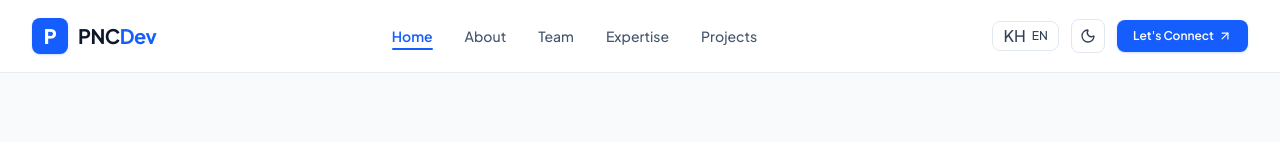
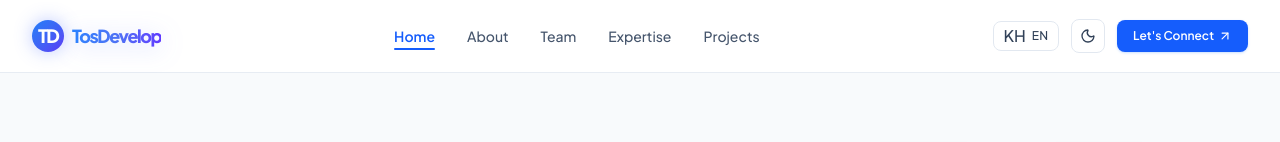
Before and after one commit to TosDevelop/TosDevelop_Portfolio, a React (Vite) app: page / in a window 1280 px wide. Shown: the top 142 px of the page. Built offline with nearby package versions, Linux system fonts and the light colour scheme; a web font is replaced by a local one.

Commit message:
Deleted README.md file in public folder.

```diff
--- a/index.html
+++ b/index.html
@@ -3,10 +3,10 @@
   <head>
     <meta charset="UTF-8" />
     <meta name="viewport" content="width=device-width, initial-scale=1.0" />
-    <title>PNCDev - Team Portfolio</title>
-    <meta name="description" content="Showcase portfolio for PNC Student Technology Team featuring 7 student professionals across full-stack development, QA, planning, data, and infrastructure." />
-    <meta property="og:title" content="KromDev - PNC Student Team Portfolio" />
-    <meta property="og:description" content="Showcase portfolio for PNC Student Technology Team featuring 7 student professionals across full-stack development, QA, planning, data, and infrastructure." />
+    <title>TosDevelop - Team Portfolio</title>
+    <meta name="description" content="Showcase portfolio for the TosDevelop student technology team featuring talented developers, planners, and digital professionals." />
+    <meta property="og:title" content="TosDevelop - Student Team Portfolio" />
+    <meta property="og:description" content="Showcase portfolio for the TosDevelop student technology team featuring talented developers, planners, and digital professionals." />
     <meta property="og:type" content="website" />
     <meta name="twitter:card" content="summary_large_image" />
     <link rel="preconnect" href="https://fonts.googleapis.com">
--- a/metadata.json
+++ b/metadata.json
@@ -1,6 +1,6 @@
 {
-  "name": "KromDev - PNC Student Team Portfolio",
-  "description": "Showcase portfolio for PNC Student Technology Team featuring 7 student professionals across full-stack development, QA, planning, data, and infrastructure.",
+  "name": "TosDevelop - Student Team Portfolio",
+  "description": "Showcase portfolio for the TosDevelop student technology team featuring talented developers, planners, and digital professionals.",
   "requestFramePermissions": [],
   "majorCapabilities": ["MAJOR_CAPABILITY_SERVER_SIDE_GEMINI_API"]
 }
--- /dev/null
+++ b/src/components/common/BrandLogo.tsx
@@ -0,0 +1,32 @@
+import React from 'react';
+
+interface BrandLogoProps {
+  className?: string;
+  compact?: boolean;
+}
+
+export const BrandLogo: React.FC<BrandLogoProps> = ({ className = '', compact = false }) => {
+  return (
+    <div className={`flex items-center ${className}`}>
+      <div className="relative flex items-center justify-center shrink-0 rounded-2xl bg-gradient-to-br from-[#1d7ef8] via-[#3f64f5] to-[#5a38f6] shadow-[0_0_18px_rgba(70,104,255,0.35)]">
+        <span
+          className={`relative font-black tracking-[-0.1em] text-white ${
+            compact ? 'text-[1.15rem] leading-none h-8 w-8' : 'text-[1.75rem] leading-none h-11 w-11'
+          } flex items-center justify-center`}
+        >
+          TD
+        </span>
+      </div>
+
+      <span
+        className={
+          compact
+            ? 'ml-2 text-lg font-black tracking-[-0.08em] bg-gradient-to-r from-[#2a83ff] via-[#4d72f5] to-[#5f39ff] bg-clip-text text-transparent drop-shadow-[0_4px_12px_rgba(79,106,255,0.25)]'
+            : 'ml-3 text-[2rem] sm:text-[2.4rem] font-black tracking-[-0.08em] bg-gradient-to-r from-[#2a83ff] via-[#4d72f5] to-[#5f39ff] bg-clip-text text-transparent drop-shadow-[0_4px_12px_rgba(79,106,255,0.25)]'
+        }
+      >
+        TosDevelop
+      </span>
+    </div>
+  );
+};
--- a/src/components/common/Footer.tsx
+++ b/src/components/common/Footer.tsx
@@ -1,6 +1,7 @@
 import React from 'react';
 import { useLanguage } from '../../context/LanguageContext';
 import { ArrowRight, Github, Linkedin, Send } from 'lucide-react';
+import { BrandLogo } from './BrandLogo';
 
 interface FooterProps {
   onNavigate: (tab: string) => void;
@@ -15,14 +16,7 @@ export const Footer: React.FC<FooterProps> = ({ onNavigate }) => {
         <div className="flex flex-col md:flex-row md:items-start justify-between gap-8 pb-10 border-b border-slate-100 dark:border-slate-800/80">
           {/* Brand & Description */}
           <div className="max-w-md space-y-3">
-            <div className="flex items-center gap-2.5">
-              <div className="w-8 h-8 rounded-lg bg-blue-600 flex items-center justify-center text-white font-bold text-lg">
-                <span>P</span>
-              </div>
-              <span className="text-xl font-bold tracking-tight text-slate-900 dark:text-white">
-                PNC<span className="text-blue-600 dark:text-blue-400">Dev</span>
-              </span>
-            </div>
+            <BrandLogo compact className="items-center" />
             <p className="text-sm font-semibold text-slate-800 dark:text-slate-200">
               {t.footer.tagline}
             </p>
--- a/src/components/common/Navbar.tsx
+++ b/src/components/common/Navbar.tsx
@@ -2,6 +2,7 @@ import React, { useState } from 'react';
 import { useLanguage } from '../../context/LanguageContext';
 import { useTheme } from '../../context/ThemeContext';
 import { Sun, Moon, ArrowUpRight, Menu, X } from 'lucide-react';
+import { BrandLogo } from './BrandLogo';
 
 interface NavbarProps {
   currentTab: string;
@@ -33,15 +34,9 @@ export const Navbar: React.FC<NavbarProps> = ({ currentTab, onNavigate }) => {
         <div className="flex items-center gap-3">
           <button
             onClick={() => handleNavClick('home')}
-            className="flex items-center gap-2.5 focus:outline-none group text-left"
+            className="focus:outline-none group text-left"
           >
-            {/* KromDev stylized logo */}
-            <div className="w-9 h-9 rounded-lg bg-blue-600 flex items-center justify-center text-white font-bold text-xl shadow-sm shadow-blue-500/20 group-hover:bg-blue-700 transition-colors">
-              <span className="font-extrabold tracking-tight">P</span>
-            </div>
-            <span className="text-xl font-bold tracking-tight text-slate-900 dark:text-white">
-              PNC<span className="text-blue-600 dark:text-blue-400">Dev</span>
-            </span>
+            <BrandLogo compact className="items-center" />
           </button>
         </div>
 
```
Also changed, not shown: public/images/README.md (deleted), public/test.html (deleted).
